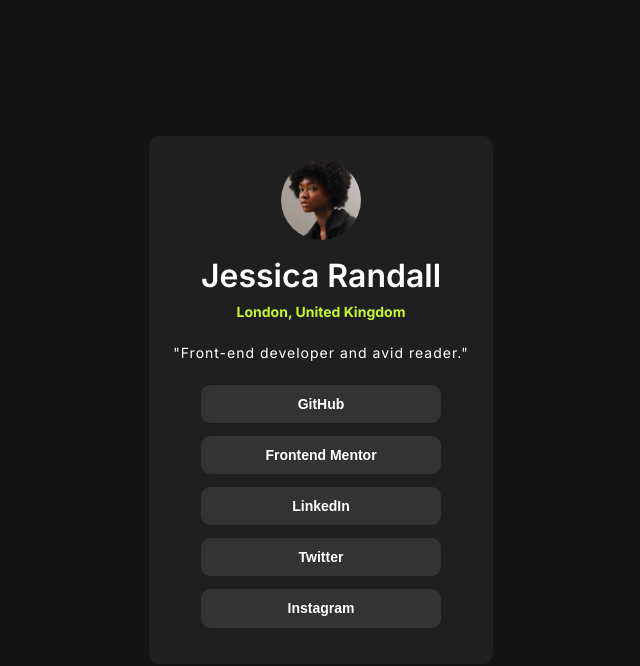
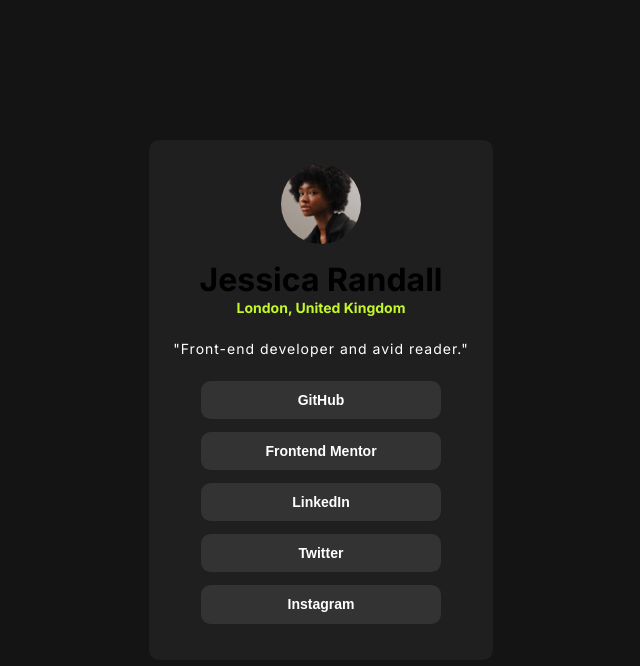
Before and after one commit to HM-Jubaer/social-links-profile, a plain HTML site: page index.html in a window 1280 px wide. Shown: the whole page, without its empty margins (319-959 px from the left). Drawn offline with Linux system fonts and the light colour scheme.

Commit message:
Updated html file

```diff
--- a/index.html
+++ b/index.html
@@ -24,7 +24,7 @@
 
     <div class="card-content">
 
-      <p class="name">Jessica Randall</p>
+      <h1>Jessica Randall</h1>
       <p class="location">London, United Kingdom</p>
       <p class="position">"Front-end developer and avid reader."</p>
 
@@ -36,6 +36,7 @@
       <button class="btn">LinkedIn</button>
       <button class="btn">Twitter</button>
       <button class="btn">Instagram</button>
+
 
     </div>
   </div>
```
